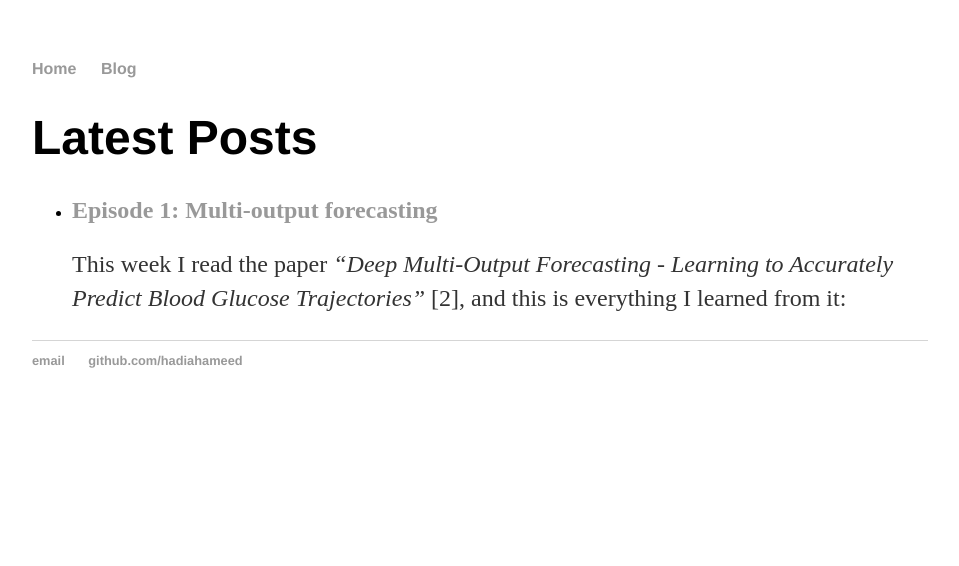
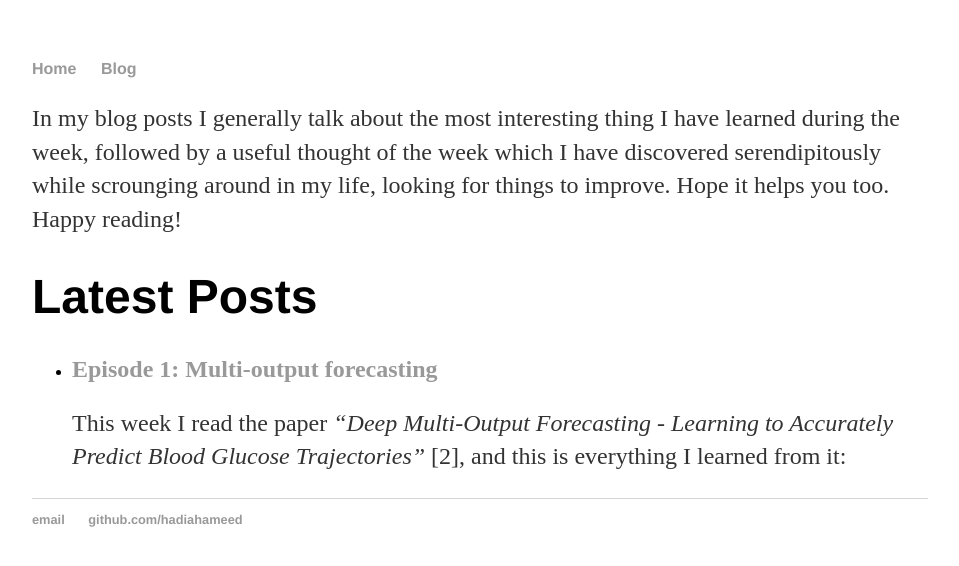
Before and after one commit to hadiahameed/hadiahameed.github.io, a Jekyll site: the page built from blog/index.html, in a window 1280 px wide. Shown: the top 566 px of the page, without its empty margins (160-1119 px from the left). Built offline with Jekyll 4.4.1, drawn with Linux system fonts in a browser that asks for light colours.

Commit message:
Update index.html

```diff
--- a/blog/index.html
+++ b/blog/index.html
@@ -2,7 +2,7 @@
 layout: default
 title: Hadia Hameed's Blog
 ---
-
+<p> In my blog posts I generally talk about the most interesting thing I have learned during the week, followed by a useful thought  of the week which I have discovered serendipitously while scrounging around in my life, looking for things to improve. Hope it helps you too. Happy reading!
 <h1>Latest Posts</h1>
 
 <ul>
```
